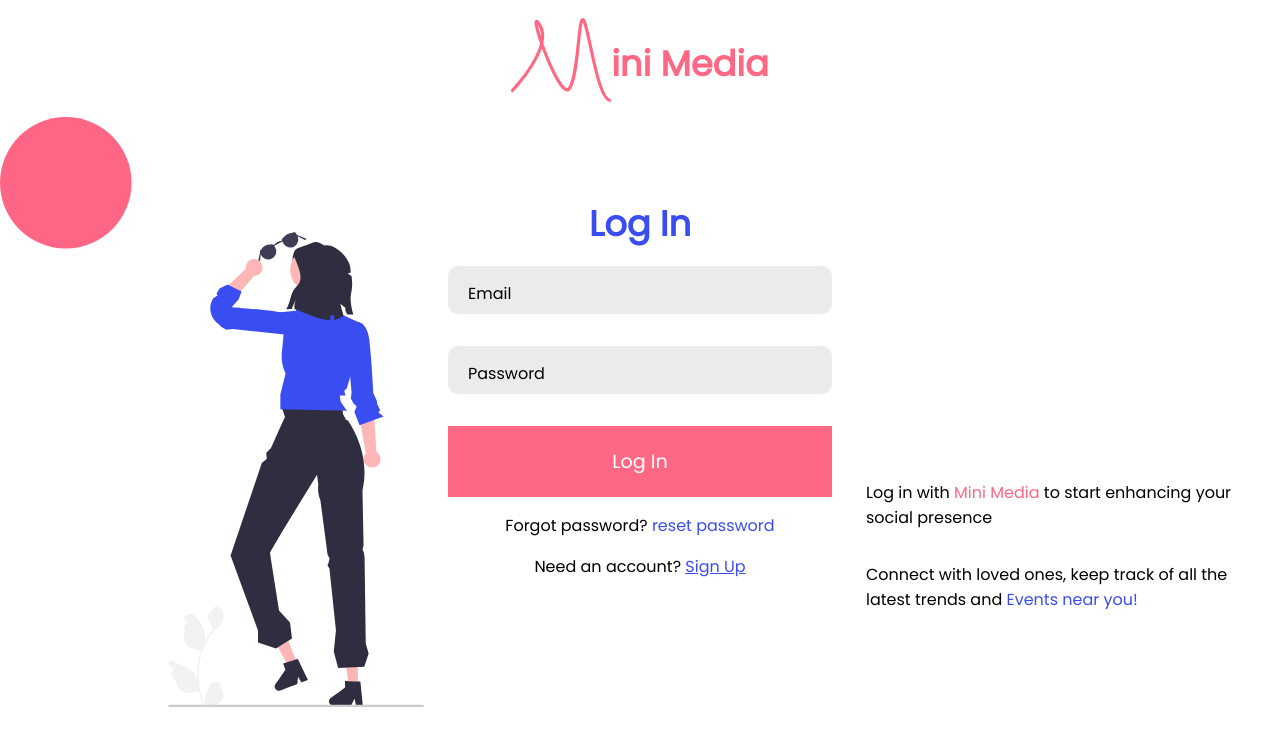
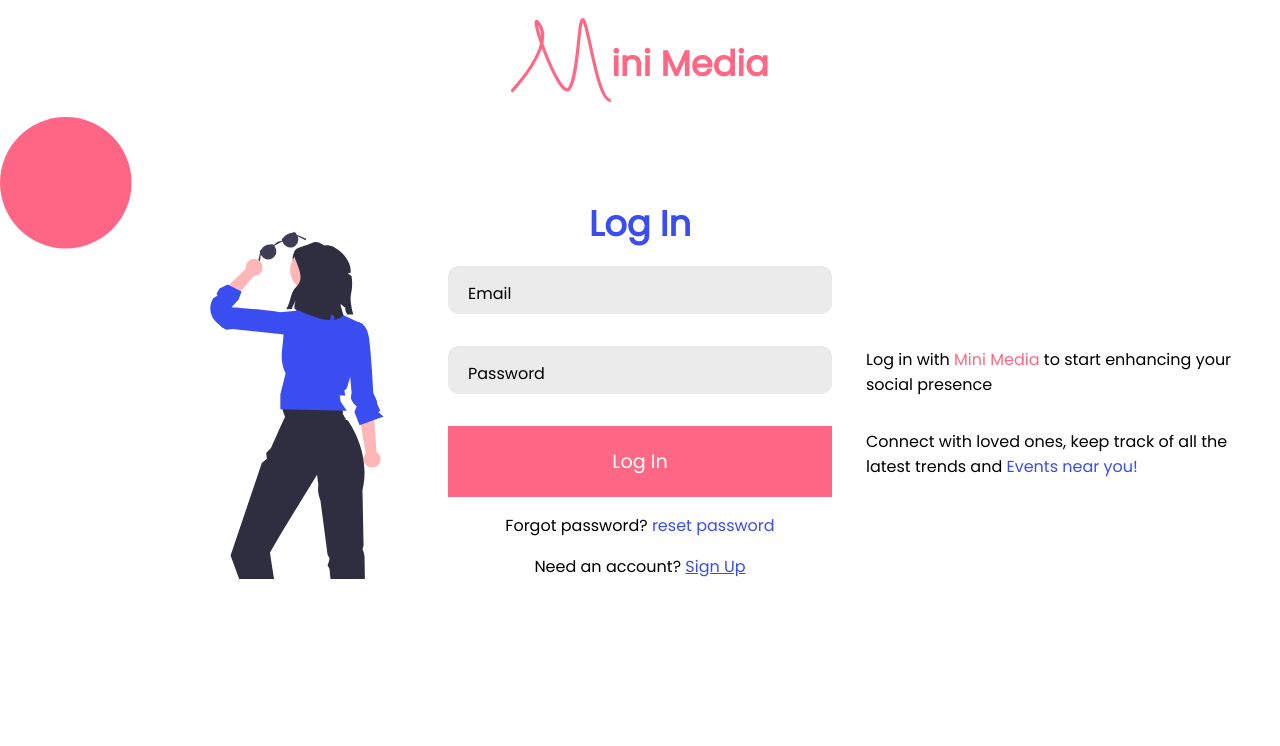
Before and after one commit to Zabzx/Mini-Archive, a React (Create React App) app in the folder client/: page /login in a window 1280 px wide. Shown: the top 746 px of the page. Built offline with nearby package versions, Linux system fonts and the light colour scheme.

Commit message:
fixed horizontal scrolling on mobile

```diff
--- a/client/src/index.css
+++ b/client/src/index.css
@@ -12,6 +12,11 @@
   margin: 0;
   padding: 0;
   box-sizing: border-box;
+}
+
+html, body {
+  position: relative;
+  overflow-x: hidden;
 }
 
 body {
```
